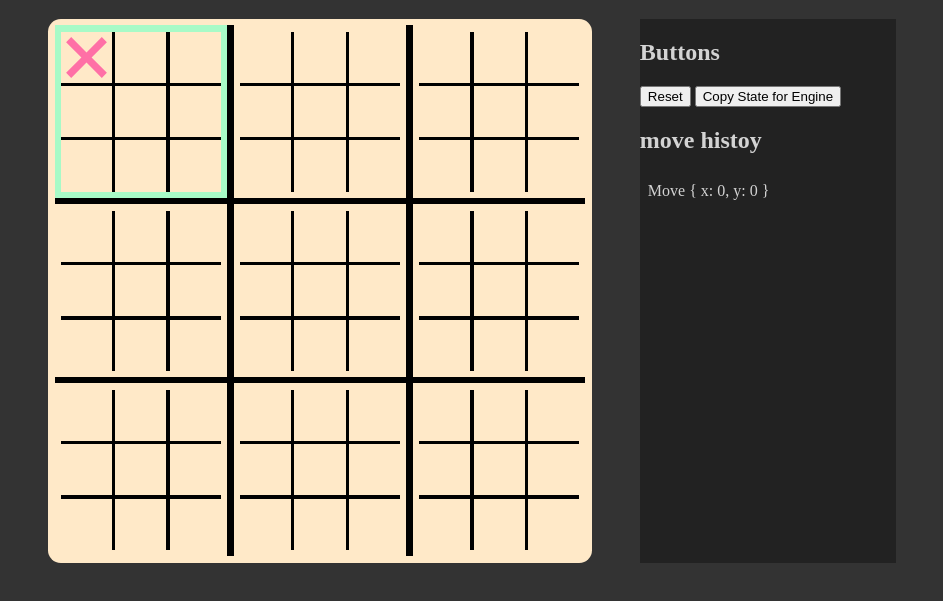
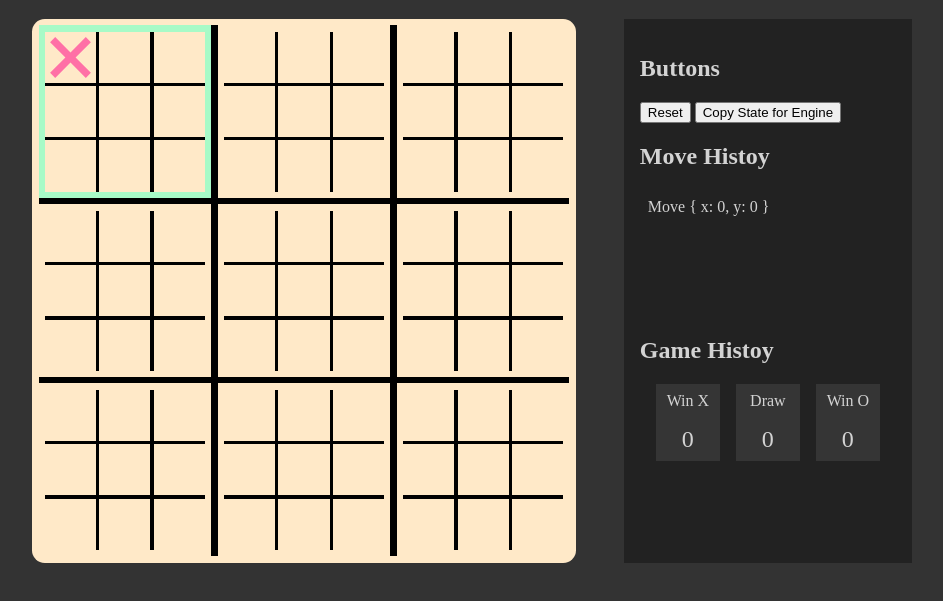
Before and after one commit to Conando025/UTTT, a plain HTML site: page index.html in a window 1280 px wide. Both pictures are taken after a click on the element 254 px from the left and 118 px from the top of the page. Shown: the part 61-662 px from the top of the page, without its empty margins (168-1111 px from the left). Drawn offline with Linux system fonts and the light colour scheme.

Commit message:
Add win-checking and -statistics

```diff
--- a/index.html
+++ b/index.html
@@ -148,8 +148,14 @@
             <h2>Buttons</h2>
             <button type="reset" onclick="reset()">Reset</button>
             <button type="submit" onclick="navigator.clipboard.writeText(engine_code())">Copy State for Engine</button>
-            <h2>move histoy</h2>
+            <h2>Move Histoy</h2>
             <div id="move-history"></div>
+            <h2>Game Histoy</h2>
+            <div id="game-history">
+                <div><p>Win X</p><p class="score">0</p></div>
+                <div><p>Draw</p><p class="score">0</p></div>
+                <div><p>Win O</p><p class="score">0</p></div>
+            </div>
         </div>
     </main>
 
--- a/logic.js
+++ b/logic.js
@@ -41,7 +41,7 @@ class SBoard {
 }
 
 function three_in_a_row(a, b, c) {
-    return (a == b && b == c && b != "")
+    return (a == b && b == c && b != "" && b != 'd')
 }
 
 class BBoard {
@@ -51,6 +51,26 @@ class BBoard {
 
     reset() {
         this.boards = [new SBoard(), new SBoard(), new SBoard(), new SBoard(), new SBoard(), new SBoard(), new SBoard(), new SBoard(), new SBoard()];
+    }
+
+    state() {
+        if (three_in_a_row(this.boards[0].state, this.boards[4].state, this.boards[8].state) || three_in_a_row(this.boards[2].state, this.boards[4].state, this.boards[6].state)) {
+            return this.boards[4].state;
+        }
+        for (let i = 0; i < 3; i++) {
+            if (three_in_a_row(this.boards[0 + i * 3].state, this.boards[1 + i * 3].state, this.boards[2 + i * 3].state)) {
+                return this.boards[0 + i * 3].state;
+            }
+            if (three_in_a_row(this.boards[0 + i].state, this.boards[3 + i].state, this.boards[6 + i].state)) {
+                return this.boards[0 + i].state;
+            }
+        }
+        for (const board of this.boards) {
+            if (board.state == "") {
+                return "";
+            }
+        }
+        return "d";
     }
 }
 
@@ -81,12 +101,6 @@ function apply_move(b_index, c_index, target) {
     game_state.boards[b_index].cells[c_index] = player;
     target.setAttribute("data-content", player);
     target.parentElement.parentElement.setAttribute("data-content", game_state.boards[b_index].update_state());
-    let next_board_state = game_state.boards[c_index].state;
-    let boards = document.getElementsByClassName("small-board");
-    for (let i = 0; i < 9; i++) {
-        let v = `${next_board_state == "" ? (i == c_index) : true}`;
-        boards[i].setAttribute("data-placeable", v);
-    }
 
     const isScrolledToBottom = move_history.scrollHeight - move_history.clientHeight <= move_history.scrollTop + 1;
     const move = document.createElement('p');
@@ -95,7 +109,21 @@ function apply_move(b_index, c_index, target) {
     if (isScrolledToBottom) {
         move_history.scrollTop = move_history.scrollHeight;
     }
-
+    let boards = document.getElementsByClassName("small-board");
+    if(game_state.state() != ''){
+        for (let i = 0; i < 9; i++) {
+            boards[i].setAttribute("data-placeable", 'false');
+        }
+        let i = game_state.state() == 'd' ? 1 : (game_state.state() == 'x' ? 0 : 2);
+        let score = document.getElementsByClassName('score')[i];
+        score.innerText = Number(score.innerText) + 1
+    } else {
+        let next_board_state = game_state.boards[c_index].state;
+        for (let i = 0; i < 9; i++) {
+            let v = `${next_board_state == "" ? (i == c_index) : true}`;
+            boards[i].setAttribute("data-placeable", v);
+        }
+    }
 }
 
 for (const element of document.getElementsByClassName("cell")) {
--- a/main.css
+++ b/main.css
@@ -1,5 +1,6 @@
 :root {
     --bg-color: #333;
+    --bg-color-alt: #353535;
     --color: #d3d3d3;
 }
 
@@ -34,6 +35,7 @@ main {
     width: fit-content;
     max-width: 20vw;
     background-color: #222;
+    padding: 1rem;
 }
 
 #move-history  {
@@ -44,3 +46,29 @@ main {
 #move-history > p {
     margin: 0.5em;
 }
+
+#game-history {
+    display: flex;
+    flex-direction: row;
+    justify-content: center;
+    column-gap: 1em;
+    margin: 1em;
+}
+
+#game-history > * {
+    aspect-ratio: 1;
+    background-color: var(--bg-color-alt);
+    width: 100%;
+    display: flex;
+    flex-direction: column;
+    align-items: center;
+    justify-content: center;
+}
+
+#game-history > * > * {
+    margin: 0.5rem;
+}
+
+.score {
+    font-size: 1.5rem;
+}
```
